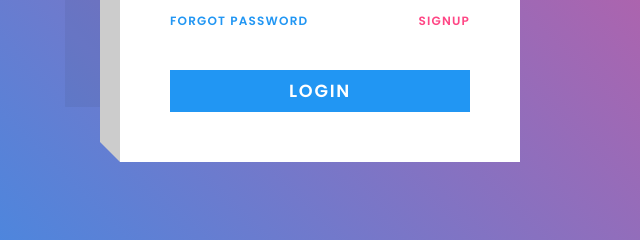
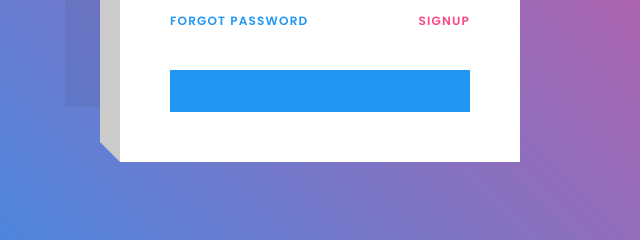
Before and after one commit to sahatk/Online_Tutorial, a website: page Animated Login Page/index.html in a window 1280 px wide. Shown: the part 458-698 px from the top of the page, 320-960 px from the left. Drawn offline with Linux system fonts and the light colour scheme.

```diff
--- a/Animated Login Page/index.html
+++ b/Animated Login Page/index.html
@@ -25,7 +25,7 @@
                 <a href="#">Signup</a>
             </div>
             <div class="inputBox">
-                <input type="submit" value="Login">
+                <input type="submit" value="">
             </div>
         </form>
     </div>
```
